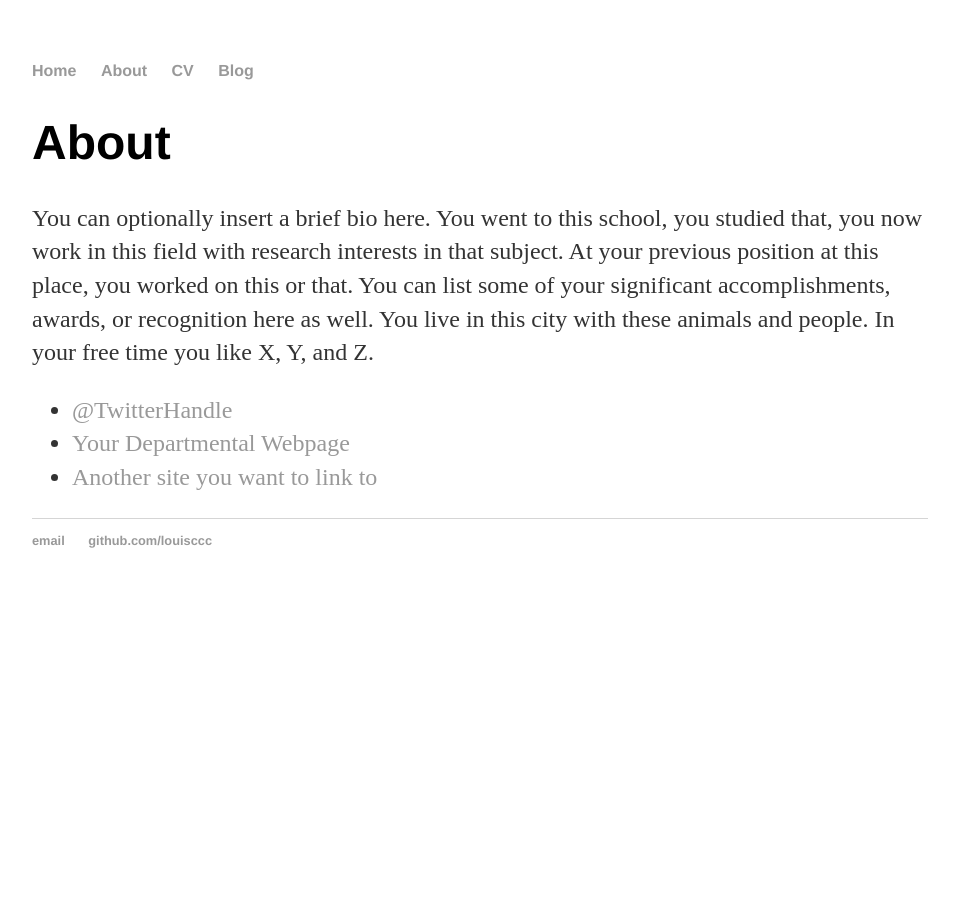
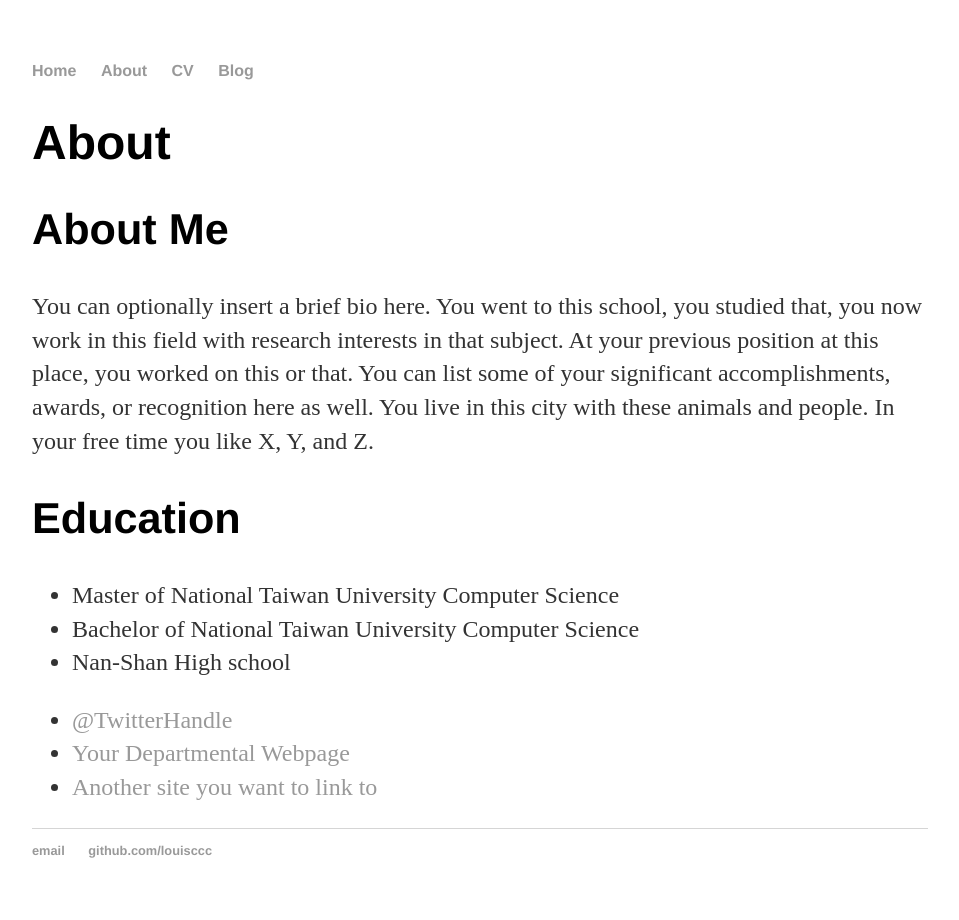
Before and after one commit to louisccc/louisccc.github.io, a Jekyll site: the page built from about/index.html, in a window 1280 px wide. Shown: the whole page, without its empty margins (160-1119 px from the left). Built offline with Jekyll 4.4.1, drawn with Linux system fonts in a browser that asks for light colours.

Commit message:
change about

```diff
--- a/about/index.html
+++ b/about/index.html
@@ -1,11 +1,18 @@
 ---
 layout: default
-title: About Hank Quinlan
+title: About Shih-Yuan Yu (Louis)
 ---
 
 <div class="about">
 	<h1>About</h1>
+	<h2>About Me</h2>
 		<p>You can optionally insert a brief bio here. You went to this school, you studied that, you now work in this field with research interests in that subject. At your previous position at this place, you worked on this or that. You can list some of your significant accomplishments, awards, or recognition here as well. You live in this city with these animals and people. In your free time you like X, Y, and Z.</p>
+	<h2>Education</h2>
+	<ul>
+		<li>Master of National Taiwan University Computer Science</li>
+		<li>Bachelor of National Taiwan University Computer Science</li>
+		<li>Nan-Shan High school</li>
+	</ul>
 
 	<ul class="contacts">
 		<li><a href="#">@TwitterHandle</a></li>
```
Lines whose indentation alone changed are shown as unchanged.
